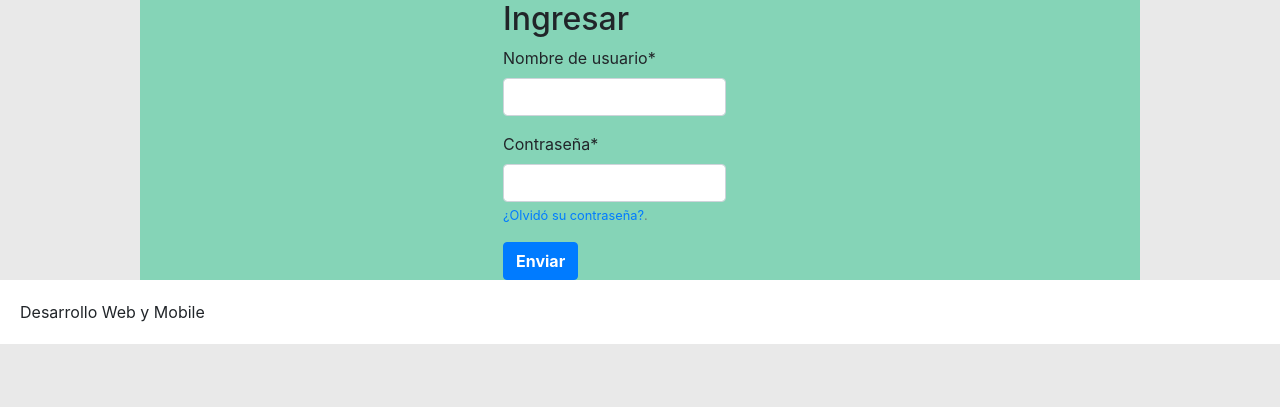
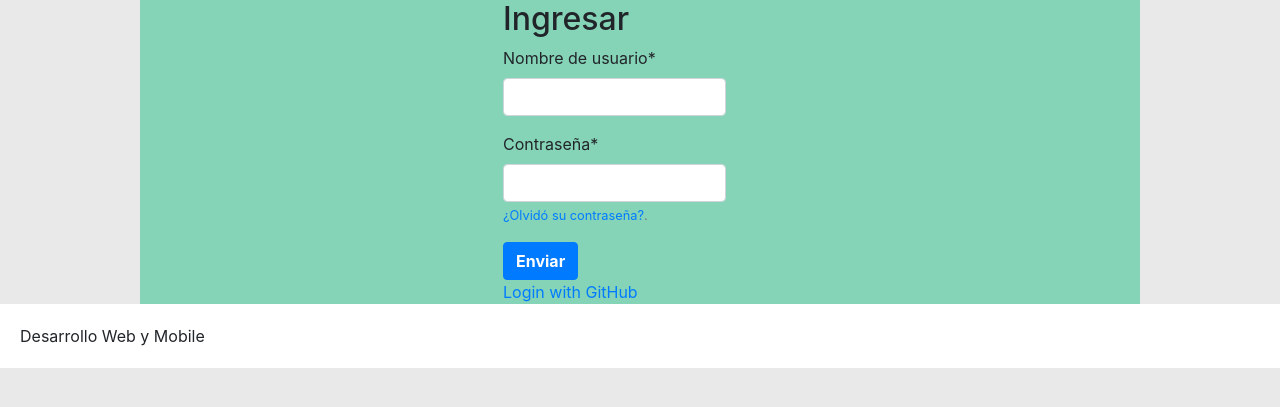
Before and after one commit to ThomasFarias/PerrisApi, a Django app: page /login in a window 1280 px wide. Shown: the part 142-549 px from the top of the page. Run offline with Django 3.2, Linux system fonts and the light colour scheme; some libraries are stand-ins or nearby versions.

Commit message:
Inicio de sesión con github

```diff
--- a/Perris/templates/registration/login.html
+++ b/Perris/templates/registration/login.html
@@ -8,4 +8,6 @@
     {% crispy form %}
 
 </div>
+
+<a href="{% url 'social:begin' 'github' %}">Login with GitHub</a><br>
 {% endblock %}
--- a/Perris/urls.py
+++ b/Perris/urls.py
@@ -24,6 +24,7 @@ urlpatterns=[
 	url(r'^adoptar/(?P<codigo>\d+)/$',views.adoptar,name="adoptar"),
 	url(r'^actualizar/(?P<codigo>\d+)/$',views.modificar_rescatado, name="modificar_rescatado"),
 	url(r'^eliminar/(?P<codigo>\d+)/$',views.eliminar_rescatado, name="eliminar_rescatado"),
+	url(r'^oauth/', include('social_django.urls', namespace='social'))
 
 ] #+ static(settings.MEDIA_URL, document_root = settings.MEDIA_ROOT)
 
--- a/Perris/views.py
+++ b/Perris/views.py
@@ -8,7 +8,12 @@ from django.contrib.auth.decorators import login_required
 from django.contrib.auth.models import User
 from django.views.generic import CreateView
 from django.shortcuts import redirect
+from django.contrib.auth.decorators import login_required
+from django.shortcuts import render
 # Create your views here.
+@login_required
+def home(request):
+    return render(request,'registration/login.html')
 
 class ClienteCreateView(CreateView):
     model = Cliente
--- a/Sistema/settings.py
+++ b/Sistema/settings.py
@@ -100,8 +100,13 @@ AUTHENTICATION_BACKENDS = (
     'django.contrib.auth.backends.ModelBackend',
 )
 WSGI_APPLICATION = 'Sistema.wsgi.application'
+LOGIN_URL = 'login'
+LOGOUT_URL = 'logout'
+LOGIN_REDIRECT_URL = 'Perris/inicio'
 
 
+SOCIAL_AUTH_GITHUB_KEY ='ea040cec596d5905b376'
+SOCIAL_AUTH_GITHUB_SECRET ='6086eebd1c5c391d0b711a814c44c8bce3ccdcd3'
 # Database
 # https://docs.djangoproject.com/en/2.1/ref/settings/#databases
 
```
